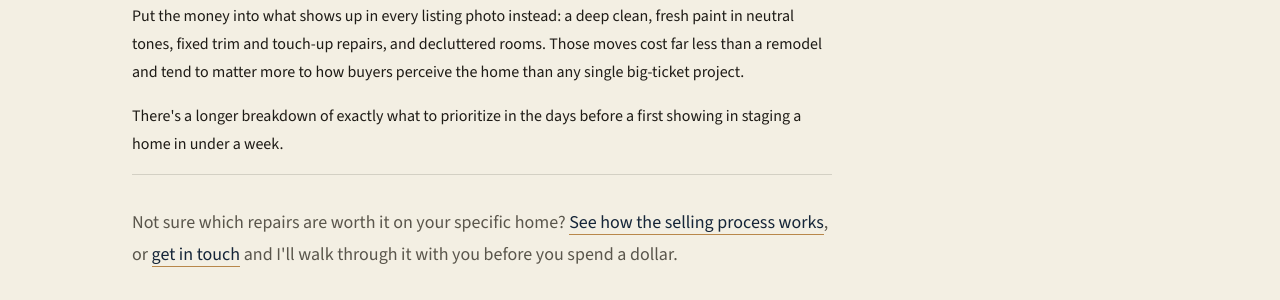
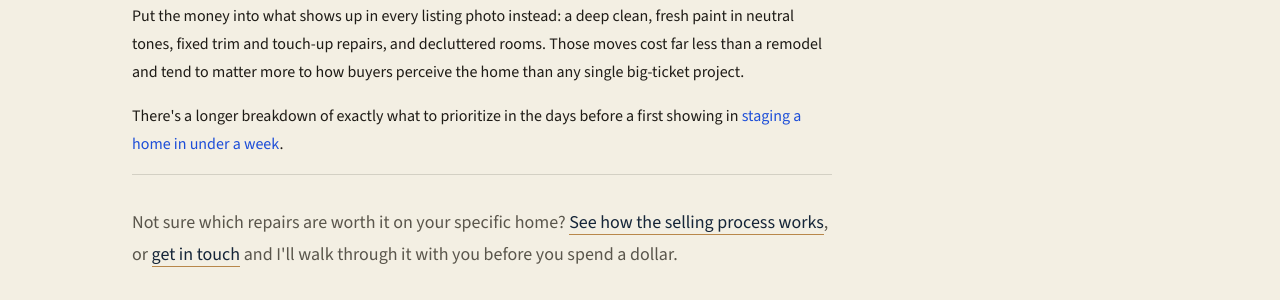
Before and after one commit to nathanielmorales7/deedanddoor, a Jekyll site: the page journal-repairs-that-pay-off.html, which Jekyll copies as it is, in a window 1280 px wide. Shown: the part 2337-2637 px from the top of the page. Built offline with Jekyll 4.4.1, drawn with Linux system fonts in a browser that asks for light colours.

Commit message:
Update link styling in repair recommendations section

```diff
--- a/journal-repairs-that-pay-off.html
+++ b/journal-repairs-that-pay-off.html
@@ -140,7 +140,7 @@
         <h2>What should sellers do instead of a big renovation?</h2>
         <p>Put the money into what shows up in every listing photo instead: a deep clean, fresh paint in neutral tones, fixed trim and touch-up repairs, and decluttered rooms. Those moves cost far less than a remodel and tend to matter more to how buyers perceive the home than any single big-ticket project.</p>
 
-        <p>There's a longer breakdown of exactly what to prioritize in the days before a first showing in <a href="journal-staging-a-home.html">staging a home in under a week</a>.</p>
+        <p>There's a longer breakdown of exactly what to prioritize in the days before a first showing in <a href="journal-staging-a-home.html" class="journal-link">staging a home in under a week</a>.</p>
 
         <div class="article-cta">
           <p>Not sure which repairs are worth it on your specific home? <a href="sellers.html">See how the selling process works</a>, or <a href="#">get in touch</a> and I'll walk through it with you before you spend a dollar.</p>
```
